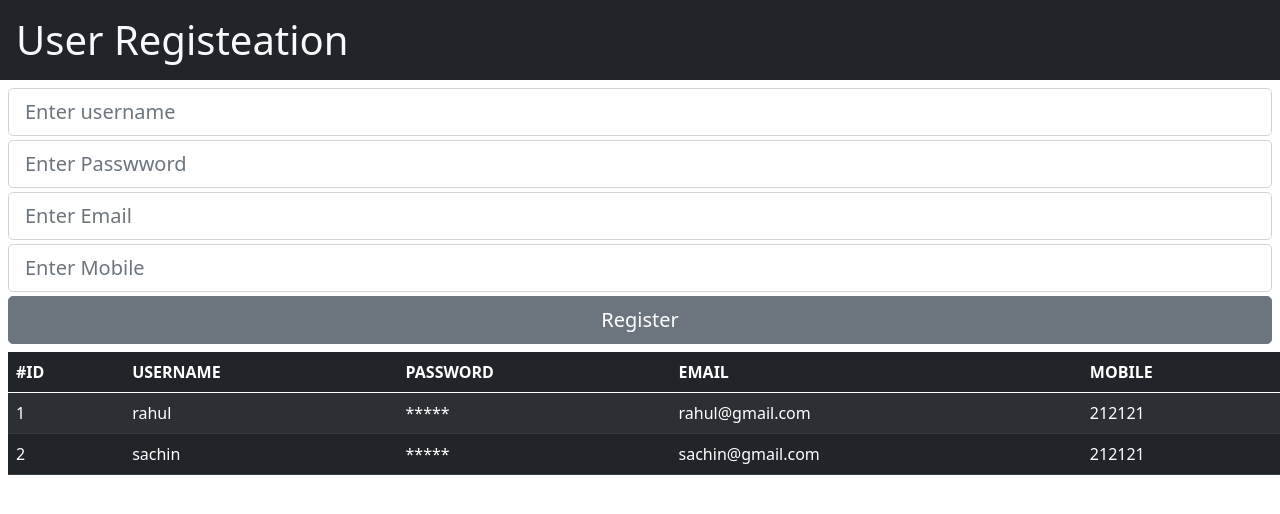
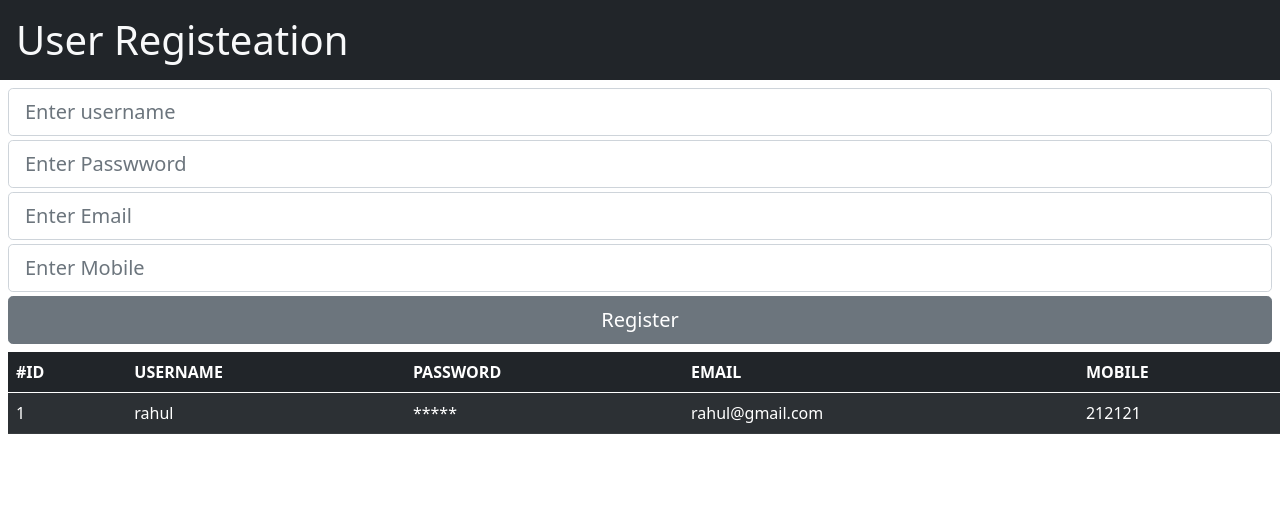
Before and after one commit to abhi0707-coder/my-react-app1, a React (Create React App) app: page / in a window 1280 px wide. Shown: the top 514 px of the page. Built offline with nearby package versions, Linux system fonts and the light colour scheme.

Commit message:
on change event

```diff
--- a/package.json
+++ b/package.json
@@ -6,6 +6,7 @@
     "@testing-library/jest-dom": "^5.14.1",
     "@testing-library/react": "^11.2.7",
     "@testing-library/user-event": "^12.8.3",
+    "axios": "^0.21.1",
     "bootstrap": "^5.0.2",
     "react": "^17.0.2",
     "react-dom": "^17.0.2",
--- a/src/App.js
+++ b/src/App.js
@@ -1,45 +1,48 @@
-import logo from './logo.svg'
-import './App.css'
-import { useState } from 'react'
+import logo from "./logo.svg";
+import "./App.css";
+import { useState } from "react";
 
 export default function App() {
   return (
     <div>
       <MyRegisterComponent />
     </div>
-  )
+  );
 }
 
 function MyRegisterComponent() {
   let [userList, setUserList] = useState([
-    {
-      id: 1,
-      name: 'rahul',
-      password: '****',
-      email: 'rahul@gmail.com',
-      mobile: '212121',
-    },
-    {
-      id: 2,
-      name: 'sachin',
-      password: '****',
-      email: 'sachin@gmail.com',
-      mobile: '212121',
-    },
-  ])
+    { id: 1, name: "rahul", email: "rahul@gmail.com", mobile: "212121" },
+  ]);
+
+  const [username, setUsername] = useState("");
+  const [password, setPassword] = useState("");
+  const [email, setEmail] = useState("");
+  const [mobile, setMobile] = useState("");
+
+  const usernameChangeHandler = (e) => setUsername(e.target.value);
+  const passwordChangeHandler = (e) => setPassword(e.target.value);
+  const emailChangeHandler = (e) => setEmail(e.target.value);
+  const mobileChangeHandler = (e) => setMobile(e.target.value);
 
   const addNewUser = () => {
     const newuser = {
       id: userList.length + 1,
-      name: 'Uname',
-      email: 'sample@gmail.com',
-      password: '****',
-      mobile: '787878',
-    }
+      name: username,
+      password: password,
+      email: email,
+      mobile: mobile,
+    };
 
-    const newUserList = [newuser, ...userList]
-    setUserList(newUserList)
-  }
+    const newUserList = [newuser, ...userList];
+    setUserList(newUserList);
+
+    // After Success
+    setUsername("");
+    setPassword("");
+    setEmail("");
+    setMobile("");
+  };
 
   return (
     <div>
@@ -52,6 +55,8 @@ function MyRegisterComponent() {
             type="text"
             className="form-control form-control-lg mb-1"
             placeholder="Enter username"
+            value={username}
+            onChange={usernameChangeHandler}
           />
         </div>
 
@@ -60,6 +65,8 @@ function MyRegisterComponent() {
             type="password"
             className="form-control form-control-lg mb-1"
             placeholder="Enter Passwword"
+            value={password}
+            onChange={passwordChangeHandler}
           />
         </div>
 
@@ -68,6 +75,8 @@ function MyRegisterComponent() {
             type="email"
             className="form-control form-control-lg mb-1"
             placeholder="Enter Email"
+            value={email}
+            onChange={emailChangeHandler}
           />
         </div>
 
@@ -76,6 +85,8 @@ function MyRegisterComponent() {
             type="mobile"
             className="form-control form-control-lg mb-1"
             placeholder="Enter Mobile"
+            value={mobile}
+            onChange={mobileChangeHandler}
           />
         </div>
 
@@ -110,10 +121,10 @@ function MyRegisterComponent() {
                 <td>{item.email}</td>
                 <td>{item.mobile}</td>
               </tr>
-            )
+            );
           })}
         </tbody>
       </table>
     </div>
-  )
+  );
 }
```
Also changed, not shown: 1 other file (tests, documents, lock files or other folders).
